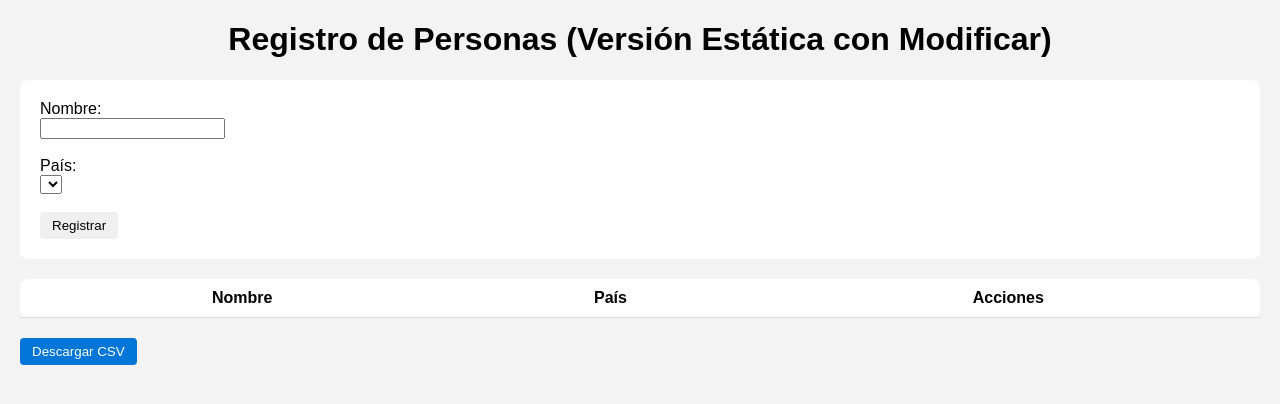
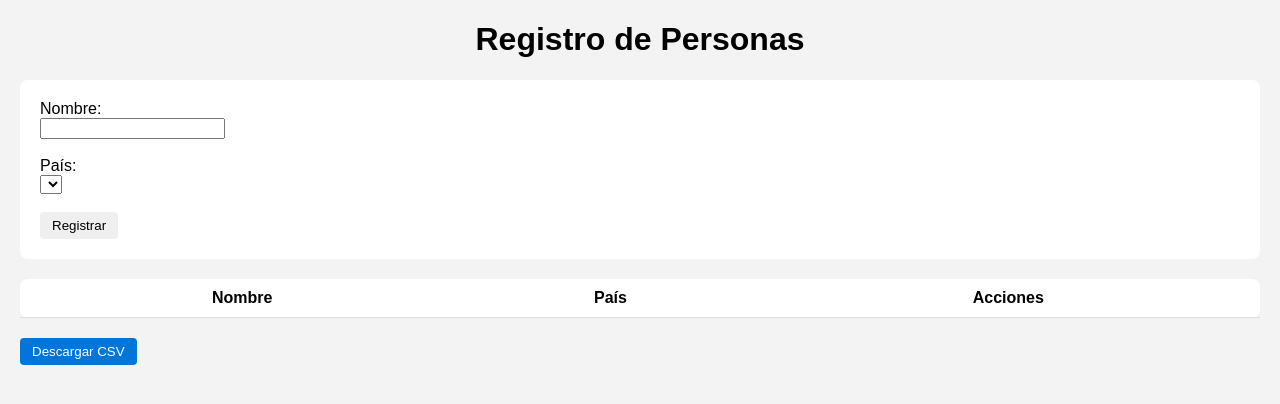
Before and after one commit to HenryIregui/HenryIregui.github.io, a plain HTML site: page index.html in a window 1280 px wide. Drawn offline with Linux system fonts and the light colour scheme; no server answers.

Commit message:
Update index.html

```diff
--- a/index.html
+++ b/index.html
@@ -59,7 +59,7 @@
 </head>
 <body>
 
-<h1>Registro de Personas (Versión Estática con Modificar)</h1>
+<h1>Registro de Personas</h1>
 
 <!-- FORMULARIO -->
 <form id="formRegistro">
```
